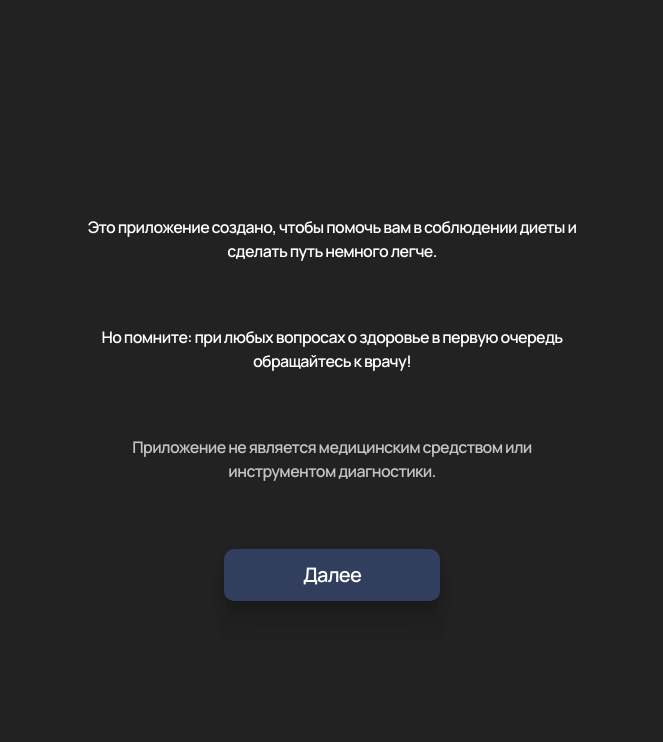
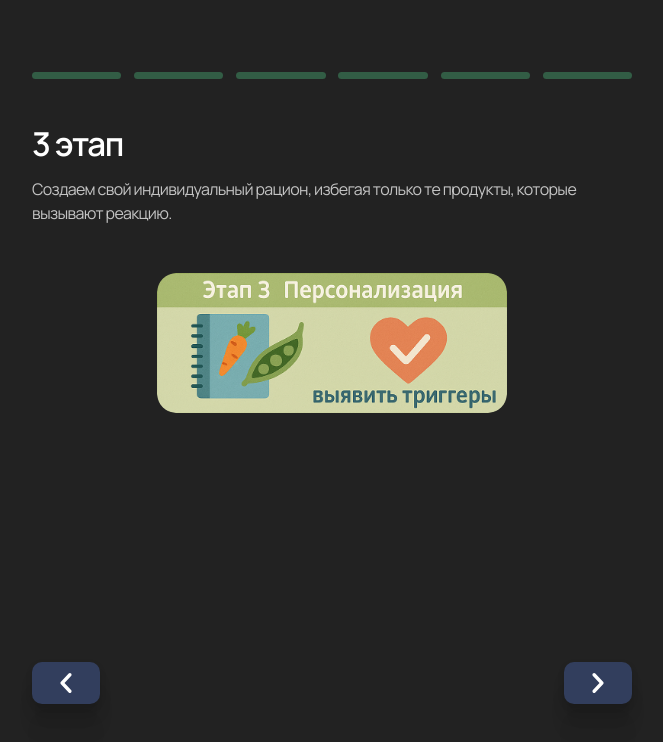
Before and after one commit to ahamkara-Nh/frontend, a React (Vite) app: page /onboarding/learn/6 in a window 1280 px wide. Before the commit this address led to /onboarding. Shown: the top 742 px of the page, without its empty margins (308-971 px from the left). Built offline with nearby package versions, Linux system fonts and the light colour scheme.

Commit message:
onboarding learn 6 ready

```diff
--- a/src/App.jsx
+++ b/src/App.jsx
@@ -6,7 +6,11 @@ import OnboardingLearn2 from './screens/Onboarding/OnboardingLearn2';
 import OnboardingLearn3 from './screens/Onboarding/OnboardingLearn3';
 import OnboardingLearn4 from './screens/Onboarding/OnboardingLearn4';
 import OnboardingLearn5 from './screens/Onboarding/OnboardingLearn5';
+import OnboardingLearn6 from './screens/Onboarding/OnboardingLearn6';
 import { AuthProvider } from './context/AuthContext';
+
+// Placeholder for where the app navigates after onboarding
+const HomePagePlaceholder = () => <div style={{ padding: '20px', color: 'white', textAlign: 'center' }}>Welcome to the App! (Homepage Placeholder)</div>;
 
 function App() {
   return (
@@ -19,6 +23,8 @@ function App() {
         <Route path="/onboarding/learn/3" element={<OnboardingLearn3 />} />
         <Route path="/onboarding/learn/4" element={<OnboardingLearn4 />} />
         <Route path="/onboarding/learn/5" element={<OnboardingLearn5 />} />
+        <Route path="/onboarding/learn/6" element={<OnboardingLearn6 />} />
+        <Route path="/home" element={<HomePagePlaceholder />} />
         <Route path="*" element={<Navigate to="/onboarding" replace />} />
       </Routes>
     </AuthProvider>
--- /dev/null
+++ b/src/screens/Onboarding/OnboardingLearn6.jsx
@@ -0,0 +1,133 @@
+import React from 'react';
+import './Onboarding.css';
+import { useNavigate } from 'react-router-dom';
+import arrowSvg from '../../assets/arrow.svg';
+import ProgressBar from '../../components/ProgressBar/ProgressBar';
+// Assuming the image is the same as learn 4, or a new one named onboarding_learn_6_stage3.png
+import stage3Image from '../../assets/images/onboarding_learn_6_stage3.png';
+
+const OnboardingLearn6 = () => {
+    const navigate = useNavigate();
+
+    // TODO: Determine the correct final navigation path
+    const handleFinishOnboarding = () => {
+        navigate('/home'); // Placeholder: navigate to a home/main screen
+    };
+
+    return (
+        <div className="onboarding-container" style={{
+            padding: '7vh 6vw 12vh',
+            background: '#222222',
+            minHeight: '100vh',
+            display: 'flex',
+            flexDirection: 'column',
+            alignItems: 'center'
+        }}>
+            {/* Progress Bar Wrapper */}
+            <div style={{
+                width: '100%',
+                maxWidth: '600px',
+                marginBottom: '5vh',
+                marginTop: '2vh'
+            }}>
+                <ProgressBar current={6} total={6} />
+            </div>
+
+            {/* Content */}
+            <div style={{
+                width: '100%',
+                maxWidth: '600px',
+                display: 'flex',
+                flexDirection: 'column',
+                alignItems: 'center',
+                gap: '3vh',
+                flexGrow: 1,
+                textAlign: 'center'
+            }}>
+                <div style={{ width: '100%', textAlign: 'left' }}>
+                    <div style={{
+                        fontFamily: 'Manrope, sans-serif',
+                        fontWeight: 600,
+                        fontSize: '33px',
+                        color: '#fff',
+                        lineHeight: '1.5em',
+                        letterSpacing: '-0.04em',
+                        marginBottom: '1vh'
+                    }}>
+                        3 этап
+                    </div>
+                    <div style={{
+                        fontFamily: 'Manrope, sans-serif',
+                        fontWeight: 400,
+                        fontSize: '16px',
+                        color: '#C4C4C4',
+                        lineHeight: '1.5em',
+                        letterSpacing: '-0.04em'
+                    }}>
+                        Создаем свой индивидуальный рацион, избегая только те продукты, которые вызывают реакцию.
+                    </div>
+                </div>
+                <img
+                    src={stage3Image} // Use the imported image for stage 3
+                    alt="Этап 3 Low-FODMAP"
+                    style={{
+                        width: 'auto',
+                        maxWidth: 'min(350px, 80vw)',
+                        maxHeight: '35vh',
+                        objectFit: 'contain',
+                        borderRadius: '19px', // From Figma
+                        margin: '3vh 0'
+                    }}
+                />
+            </div>
+
+            {/* Navigation Buttons */}
+            <div style={{
+                display: 'flex',
+                justifyContent: 'space-between',
+                width: '100%',
+                maxWidth: '600px',
+                marginTop: 'auto'
+            }}>
+                <button
+                    className="onboarding-button"
+                    style={{
+                        display: 'flex',
+                        alignItems: 'center',
+                        justifyContent: 'center',
+                        padding: '11px 24px',
+                        background: '#323E5D'
+                    }}
+                    onClick={() => navigate('/onboarding/learn/5')} // Navigate back to Learn 5
+                >
+                    <img src={arrowSvg} alt="Back" style={{
+                        width: '20px',
+                        height: '20px',
+                        display: 'block',
+                        transform: 'rotate(180deg)'
+                    }} />
+                </button>
+                <button
+                    className="onboarding-button"
+                    style={{
+                        display: 'flex',
+                        alignItems: 'center',
+                        justifyContent: 'center',
+                        padding: '11px 24px',
+                        background: '#323E5D' // Changed color to green for emphasis on completion
+                    }}
+                    onClick={handleFinishOnboarding}
+                >
+                    <img src={arrowSvg} alt="Finish" style={{
+                        width: '20px',
+                        height: '20px',
+                        display: 'block'
+                        // Consider changing icon or adding text like "Готово" if desired
+                    }} />
+                </button>
+            </div>
+        </div>
+    );
+};
+
+export default OnboardingLearn6;
```
